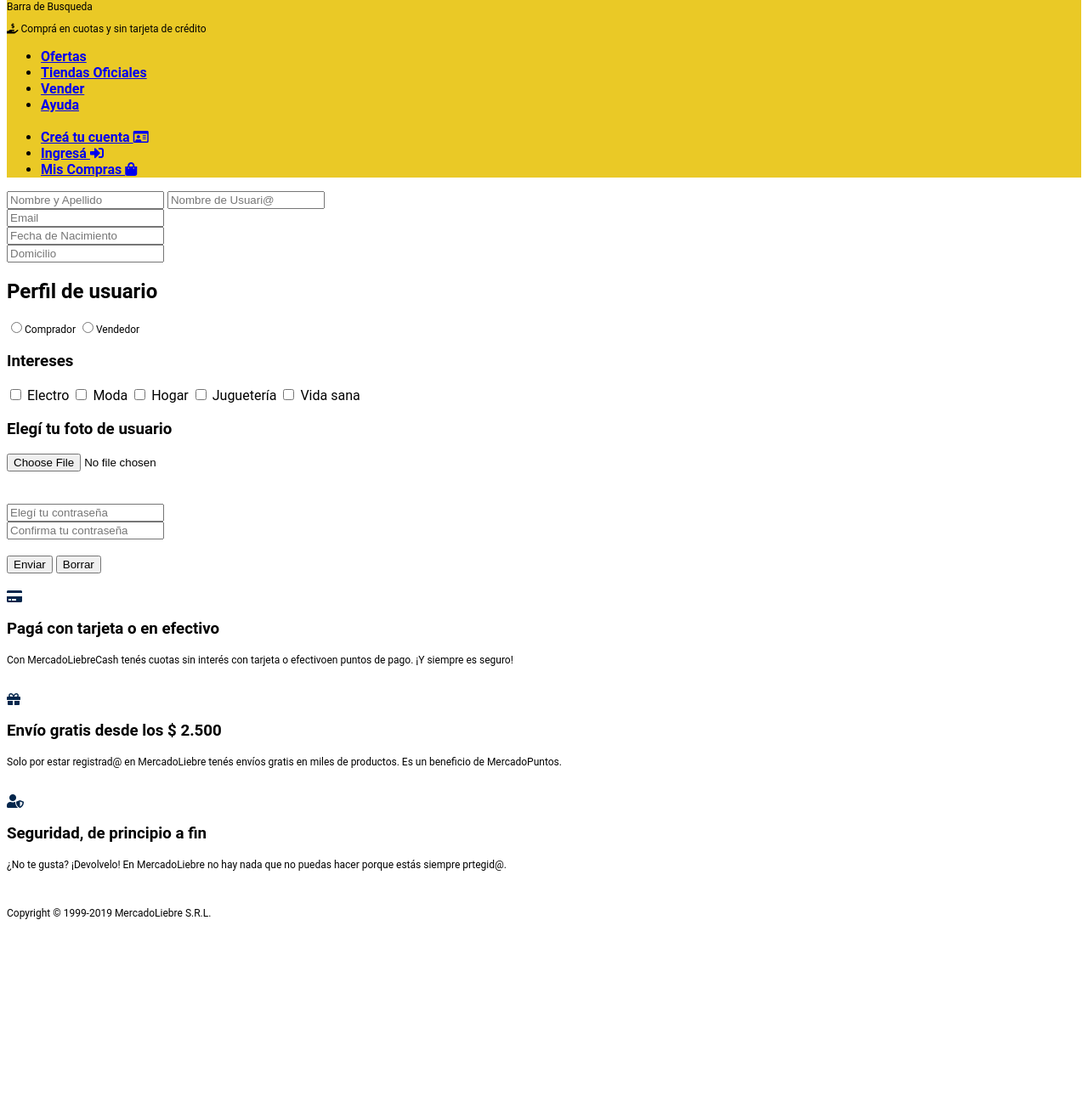
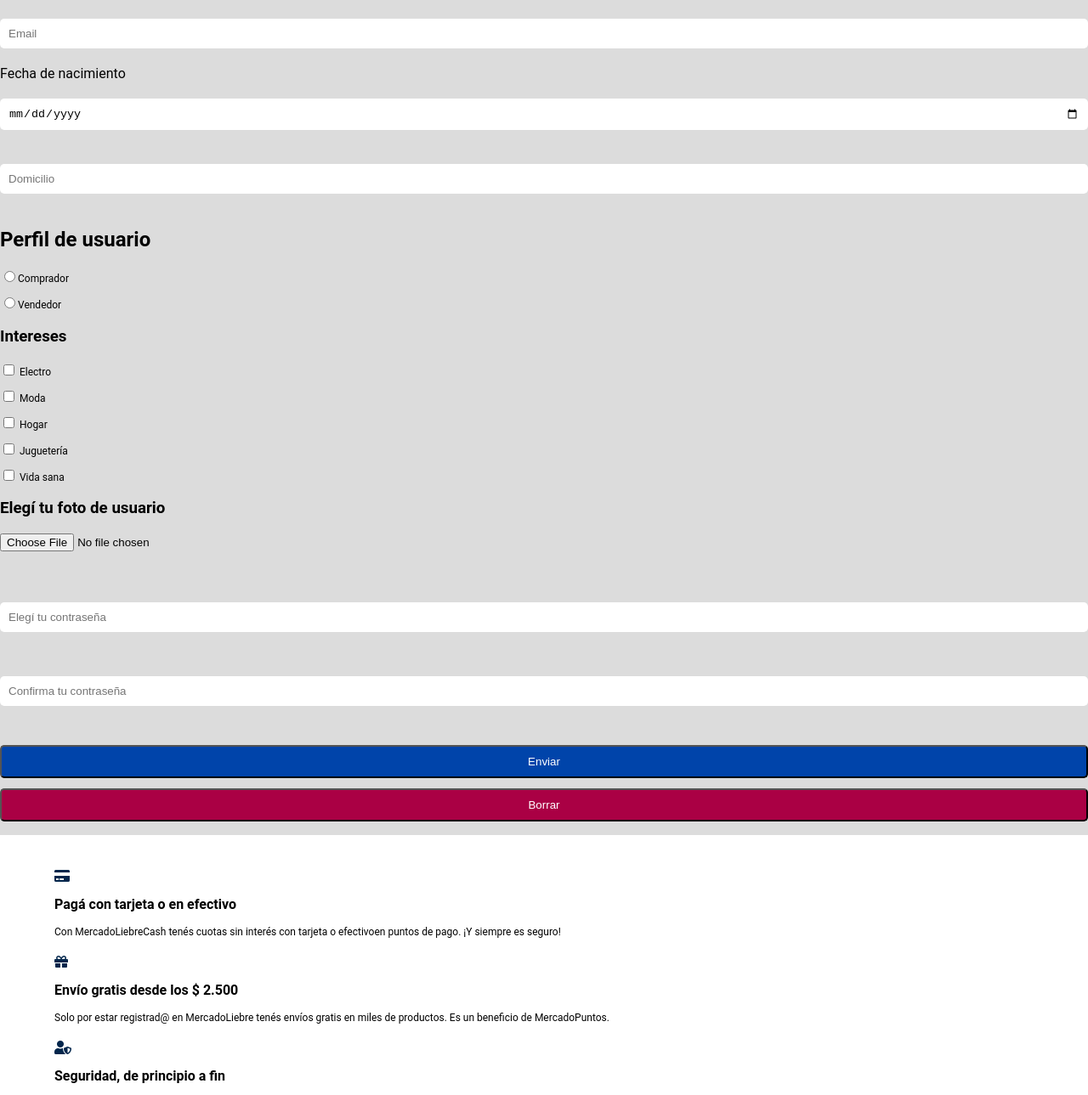
Before and after one commit to PabloMombiela/mercado_liebre, a website: page register.html in a window 1280 px wide. Shown: the part 348-1637 px from the top of the page at 85% size. Before the commit the page ends 1446 px from the top, so only its background shows below. Drawn offline with Linux system fonts and the light colour scheme.

Commit message:
ejercicio bloques y diseño

```diff
--- a/index.css
+++ b/index.css
@@ -1,16 +1,124 @@
 header {
     background-color: #EAC926;
-    ;
-}
-
-h1 {
-    background-color: #ebebeb;
-    ;
-    font-size: 24px;
+    height: 200px;
 }
 
 body {
     font-family: 'Roboto', sans-serif;
+    background-color: gainsboro;
+    margin: 0px;
+    padding: 0px;
+}
+
+.barradebusqueda {
+    width: 50%;
+}
+
+.contenedormenu {
+    text-align: center;
+}
+
+.infodelmenu {
+    visibility: hidden;
+}
+
+#menu {
+    height: 30px;
+    width: 30px;
+    background-color: #0044aa;
+    color: white;
+    font-size: 20px;
+    padding: 10px;
+    border-radius: 5px;
+    margin-top: 20px;
+    margin-bottom: 20px;
+}
+
+#menu:hover {
+    background-color: #0022aa;
+    cursor: pointer;
+}
+
+#banner {
+    width: 100%;
+}
+
+.titulossecciones {
+    font-size: 24px;
+    margin-top: 20px;
+    margin-bottom: 20px;
+    height: 90%;
+    text-align: center;
+}
+
+.articulos {
+    margin-top: 10px;
+    margin-bottom: 10px;
+    padding: 15px;
+    background-color: white;
+    margin-left: 20px;
+    margin-right: 20px;
+}
+
+.piedepagina {
+    padding-left: 5%;
+    padding-right: 5%;
+    padding-top: 20px;
+    padding-bottom: 20px;
+    background-color: white;
+}
+
+.articulospiepagina {
+    margin-top: 20px;
+    margin-bottom: 20px;
+}
+
+.titulopie {
+    font-size: 16px;
+    font-weight: bold;
+}
+
+.descripcionpiepagina {
+    color: black;
+}
+
+.estilocampologin {
+    width: 100%;
+    padding: 10px;
+    margin-top: 20px;
+    margin-bottom: 20px;
+    border-radius: 5px;
+    border: 0px;
+}
+
+.estilofechanaci {
+    width: 100%;
+    padding: 10px;
+    margin-top: 20px;
+    margin-bottom: 20px;
+    border-radius: 5px;
+    border: 0px;
+    background-color: white;
+}
+
+.estilobotonenviar {
+    color: white;
+    width: 100%;
+    background-color: #0044AA;
+    border-radius: 5px;
+    padding: 10px;
+}
+
+.estilobotonreset {
+    color: white;
+    width: 100%;
+    background-color: #AA0044;
+    border-radius: 5px;
+    padding: 10px;
+}
+
+.estilobotonreset:active {
+    background: #CC1155;
 }
 
 p {
--- a/register.html
+++ b/register.html
@@ -10,86 +10,110 @@
 
 <body>
     <header>
+        <a href="/"><img class="logo-ML" src="images/logo-mercado-liebre.svg" width="50%" alt="logo ML"></a>
+        <div>
+            <form action="index.html">
+                <input class="barradebusqueda" type="search" name="barradebusqueda" id="search" placeholder="Buscar productos, marcas">
+                <button type="submit">
+                <i class="fas fa-search"></i>
 
-        <a href="/"> <img src="images/logo-mercado-liebre.svg" width="100%" alt="logo ML"></a>
-
-        <p>Barra de Busqueda</p>
+                </button>
+            </form>
+        </div>
         <p><i class="fas fa-hand-holding-usd"></i> Comprá en cuotas y sin tarjeta de crédito</p>
-        <nav>
+        <div class="contenedormenu">
+            <i class="fas fa-bars" id="menu"></i>
+        </div>
+        <nav class="infodelmenu">
             <ul>
-                <li><a id="links" href="#">Ofertas</a></li>
-                <li><a id="links" href="#">Tiendas Oficiales</a></li>
-                <li><a id="links" href="#">Vender</a></li>
-                <li><a id="links" href="#">Ayuda</a></li>
-                <br>
-                <li><a id="links" href="#">Creá tu cuenta <i class="far fa-id-card"></i></a></li>
-                <li><a id="links" href="#">Ingresá <i class="fas fa-sign-in-alt"></i></a></li>
-                <li><a id="links" href="#">Mis Compras <i class="fas fa-shopping-bag"></i></a></li>
+                <li> <a href="*">Ofertas</a></li>
+                <li> <a href="*">Tiendas Oficiales</a></li>
+                <li> <a href="*">Vender</a></li>
+                <li> <a href="*">Ayuda</a></li>
+                </br>
+                <li> <a href="/register">Creá tu cuenta <i class="fas fa-id-card"></i></a></li>
+                <li> <a href="/login">Ingresá <i class="fas fa-sign-in-alt"></i></a></li>
+                <li> <a href="*">Mis compras <i class="fas fa-shopping-basket"></i></a></li>
             </ul>
         </nav>
     </header>
-    <form action="/" method="GET">
+    <main>
+        <form action="http://localhost:3000" method="GET">
 
             <label for="nombreyapellido"></label>
-        <input placeholder="Nombre y Apellido" type="text" name="nomyape" id="nombreyapellido">
+            <input class="estilocampologin" placeholder="Nombre y Apellido" type="text" name="nomyape" id="nombreyapellido">
 
             <label for="nombredeusuario"></label>
-        <input placeholder="Nombre de Usuari@" type="email" name="nomuser" id="nombredeusuario"><br>
+            <input class="estilocampologin" placeholder="Nombre de Usuari@" type="email" name="nomuser" id="nombredeusuario"><br>
 
             <label for="email"></label>
-        <input placeholder="Email" type="email" name="email" id="email"><br>
+            <input class="estilocampologin" placeholder="Email" type="email" name="email" id="email"><br>
 
-        <label for="nacimiento"></label>
-        <input placeholder="Fecha de Nacimiento" type="number" name="nacimiento" id="nacimiento"><br>
+            <label for="nacimiento"> Fecha de nacimiento</label>
+            <input class="estilofechanaci" placeholder="Fecha de Nacimiento" type="date" name="nacimiento" id="nacimiento"><br>
 
             <label for="domicilio"></label>
-        <input placeholder="Domicilio" type="text" name="domicilio" id="domicilio"><br>
+            <input class="estilocampologin" placeholder="Domicilio" type="text" name="domicilio" id="domicilio"><br>
 
             <h2>Perfil de usuario</h2>
 
-        <p><input type="radio" name="compraovende?" id="escomprador">Comprador
-            <input type="radio" name="compraovende?" id="esvendedor">Vendedor</p>
+            <p><input type="radio" name="compraovende?" id="escomprador">Comprador</p>
+            <p><input type="radio" name="compraovende?" id="esvendedor">Vendedor</p>
 
             <h3>Intereses</h3>
 
 
-        <input type="checkbox" name="catdeinteres" value="electro"> Electro
-        <input type="checkbox" name="catdeinteres" value="moda"> Moda
-        <input type="checkbox" name="catdeinteres" value="hogar"> Hogar
-        <input type="checkbox" name="catdeinteres" value="jugueteria"> Juguetería
-        <input type="checkbox" name="catdeinteres" value="vida sana"> Vida sana
+            <p> <input type="checkbox" name="catdeinteres" value="electro"> Electro</p>
+            <p><input type="checkbox" name="catdeinteres" value="moda"> Moda</p>
+            <p><input type="checkbox" name="catdeinteres" value="hogar"> Hogar</p>
+            <p><input type="checkbox" name="catdeinteres" value="jugueteria"> Juguetería</p>
+            <p><input type="checkbox" name="catdeinteres" value="vida sana"> Vida sana</p>
 
             <h3>Elegí tu foto de usuario</h3>
+            <p>
                 <input type="file" name="archivoadjunto" value="archivoadjunto"><br><br><br>
-
+            </p>
+            <p>
                 <label for="contraseña"></label>
-        <input placeholder="Elegí tu contraseña" type="password" name="contraseña" id="contraseña"><br>
-
-        <label for="confircontraseña"></label>
-        <input placeholder="Confirma tu contraseña" type="password" name="confircontraseña" id="confircontraseña"><br><br>
-
-        <button type="submit">Enviar</button>
-        <button type="reset">Borrar</button>
-</body>
-<footer>
-    <br>
-    <i id="iconospiepagina" class="fas fa-credit-card"></i>
-    <h3>Pagá con tarjeta o en efectivo</h3>
-    <p>Con MercadoLiebreCash tenés cuotas sin interés con tarjeta o efectivoen puntos de pago. ¡Y siempre es seguro!</p>
-    <br>
-    <i id="iconospiepagina" class="fas fa-gift"></i>
-    <h3>Envío gratis desde los $ 2.500</h3>
-    <p> Solo por estar registrad@ en MercadoLiebre tenés envíos gratis en miles de productos. Es un beneficio de MercadoPuntos.</p>
-    <br>
-    <i id="iconospiepagina" class="fas fa-user-shield"></i>
-    <h3>Seguridad, de principio a fin</h3>
-    <p>¿No te gusta? ¡Devolvelo! En MercadoLiebre no hay nada que no puedas hacer porque estás siempre prtegid@.</p>
-    <br>
-
-
-
-    <p>Copyright © 1999-2019 MercadoLiebre S.R.L.</p>
-</footer>
+                <input class="estilocampologin" placeholder="Elegí tu contraseña" type="password" name="contraseña" id="contraseña"><br>
+            </p>
+            <p> <label for="confircontraseña"></label>
+                <input class="estilocampologin" placeholder="Confirma tu contraseña" type="password" name="confircontraseña" id="confircontraseña"><br><br>
+            </p>
+            <p>
+                <button class="estilobotonenviar" type="submit">Enviar</button>
+            </p>
+            <p>
+                <button class="estilobotonreset" type="reset">Borrar</button>
+            </p>
         </form>
 
+    </main>
+    <footer class="piedepagina">
+        <article class="articulospiepagina">
+
+            <i id="iconospiepagina" class="fas fa-credit-card"></i>
+            <p class="titulopie">Pagá con tarjeta o en efectivo</p>
+            <p class="descripcionpiepagina">Con MercadoLiebreCash tenés cuotas sin interés con tarjeta o efectivoen puntos de pago. ¡Y siempre es seguro!</p>
+        </article>
+        <article class="articulospiepagina">
+
+            <i id="iconospiepagina" class="fas fa-gift"></i>
+            <p class="titulopie">Envío gratis desde los $ 2.500</p>
+            <p class="descripcionpiepagina"> Solo por estar registrad@ en MercadoLiebre tenés envíos gratis en miles de productos. Es un beneficio de MercadoPuntos.</p>
+        </article>
+        <article class="articulospiepagina">
+
+            <i id="iconospiepagina" class="fas fa-user-shield"></i>
+            <p class="titulopie">Seguridad, de principio a fin</p>
+            <p class="descripcionpiepagina">¿No te gusta? ¡Devolvelo! En MercadoLiebre no hay nada que no puedas hacer porque estás siempre prtegid@.</p>
+
+        </article>
+
+        <div>
+            <p>Copyright © 1999-2019 MercadoLiebre S.R.L.</p>
+        </div>
+    </footer>
+</body>
+
 </html>
```
Also changed, not shown: index.html (+65 -46 lines), login.html (+55 -31 lines). Lines whose indentation alone changed are shown as unchanged.
